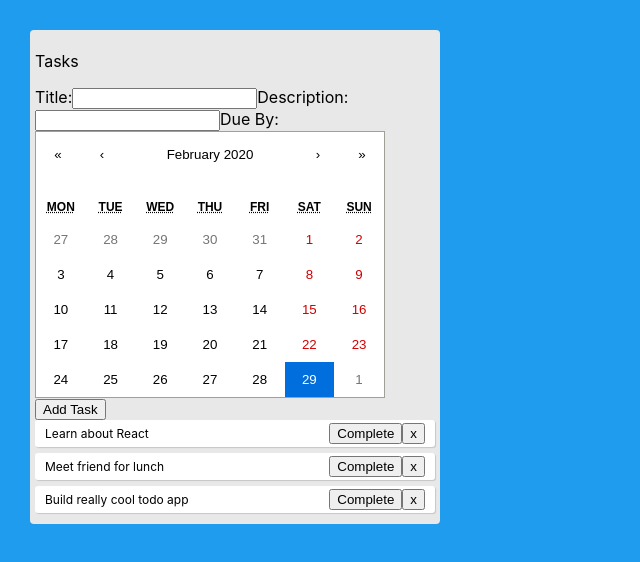
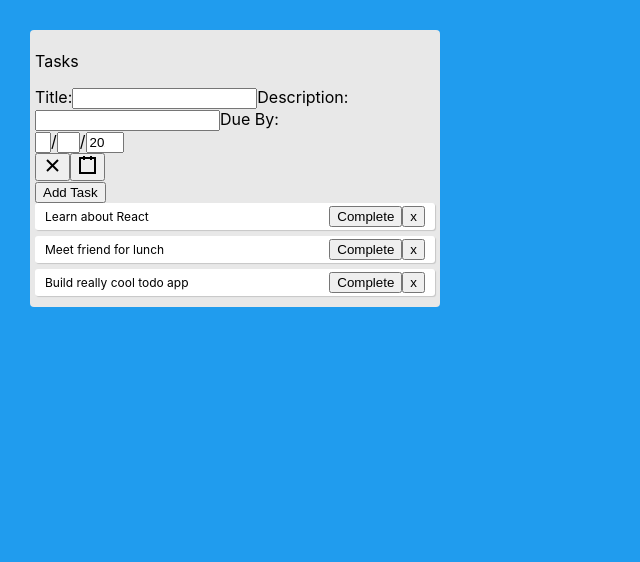
Before and after one commit to fatimaaltaf/todo-list-th, a React (Create React App) app: page / in a window 1280 px wide. Shown: the top 562 px of the page, without its empty margins (0-640 px from the left). Built offline with nearby package versions, Linux system fonts and the light colour scheme.

Commit message:
add calendar library

```diff
--- a/package.json
+++ b/package.json
@@ -10,6 +10,8 @@
     "@testing-library/user-event": "^7.2.1",
     "react": "^16.13.0",
     "react-calendar": "^2.19.2",
+    "react-date-picker": "^7.10.0",
+    "react-datepicker": "^2.13.0",
     "react-dom": "^16.13.0",
     "react-scripts": "3.4.0"
   },
--- a/src/components/Form.js
+++ b/src/components/Form.js
@@ -1,8 +1,8 @@
 import React, {useState} from 'react';
 // import { DatePicker, MuiPickersUtilsProvider } from "@material-ui/pickers";
 // import MomentUtils from "@date-io/moment";
-import Calendar from 'react-calendar';
-
+// import Calendar from 'react-calendar';
+import DatePicker from 'react-date-picker';
 
 export default function Form(props) {
 
@@ -12,7 +12,7 @@ const { addTask } = props;
 
   const [title, setTitle] = useState(props.title || "")
   const [description, setDescription] = useState(props.description || "")
-  const [date, setDate] = useState(new Date());
+  const [startDate, setStartDate] = useState(new Date());
   const [error, setError] = useState("")
 
   const handleTitle = event => {
@@ -34,7 +34,11 @@ const { addTask } = props;
       title: event.target.title.value,
       description: event.target.description.value,
       isCompleted: false,
-      dueBy: date
+      dueBy: startDate
+    }
+
+    if (!task) {
+      addTask(prevTask => [...prevTask, task])
     }
 
     if (task.title === "" || task.description === "") {
@@ -62,14 +66,10 @@ const { addTask } = props;
         onChange={handleDescription}
         />
       <span>Due By:</span>
-      {/* <MuiPickersUtilsProvider utils={MomentUtils}> */}
-      <Calendar
-        label="Calendar"
-        value={date}
-        onChange={setDate}
-        animateYearScrolling
-      />
-      {/* </MuiPickersUtilsProvider> */}
+      <DatePicker
+       value={startDate}
+       onChange={setStartDate}
+       />
       <button onSubmit={formHandleSubmit}>Add Task</button>
     </form>
   );
```
Also changed, not shown: 1 other file (tests, documents, lock files or other folders).
